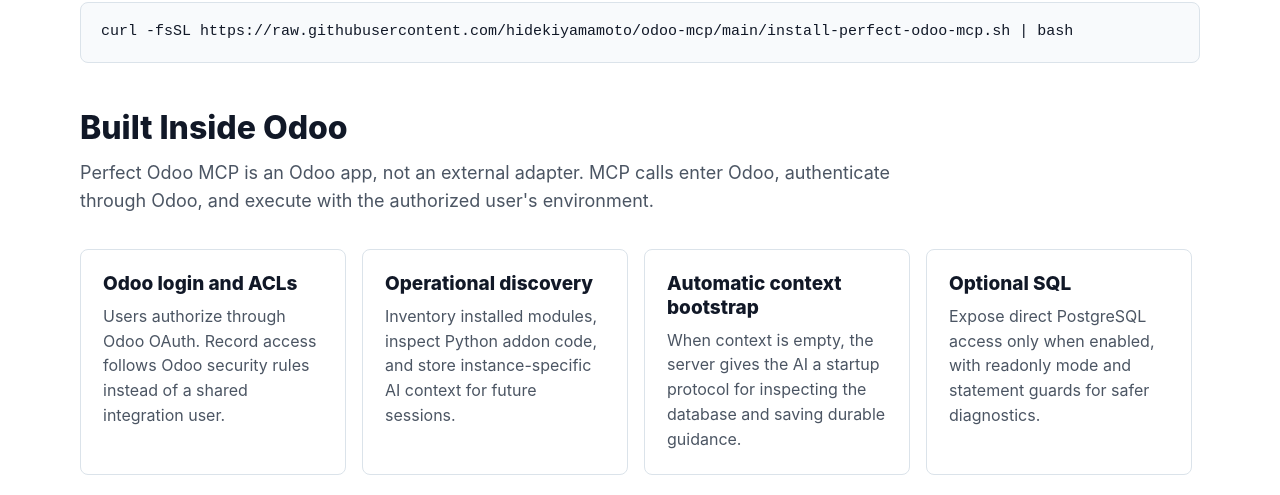
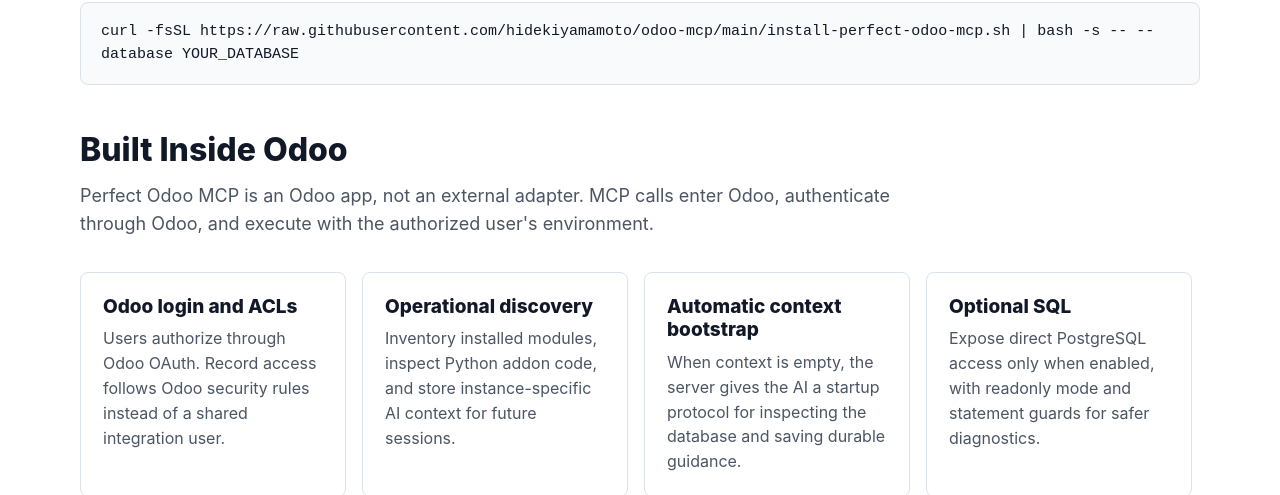
Before and after one commit to hidekiyamamoto/odoo-mcp, a plain HTML site: page perfect_odoo_mcp/static/description/index.html in a window 1280 px wide. Shown: the part 605-1100 px from the top of the page. Drawn offline with Linux system fonts and the light colour scheme.

Commit message:
Standardize installer directory options

```diff
--- a/perfect_odoo_mcp/static/description/index.html
+++ b/perfect_odoo_mcp/static/description/index.html
@@ -40,7 +40,7 @@
     <section style="padding-top:38px;">
       <h2 style="margin:0; color:#111827; font-size:32px; line-height:1.2; font-weight:800;">Usage Debian</h2>
       <div style="margin-top:16px; padding:18px 20px; border:1px solid #dbe3ea; border-radius:8px; background:#f8fafc;">
-        <code style="display:block; color:#111827; font-size:15px; line-height:1.5; white-space:pre-wrap; word-break:break-word;">curl -fsSL https://raw.githubusercontent.com/hidekiyamamoto/odoo-mcp/main/install-perfect-odoo-mcp.sh | bash</code>
+        <code style="display:block; color:#111827; font-size:15px; line-height:1.5; white-space:pre-wrap; word-break:break-word;">curl -fsSL https://raw.githubusercontent.com/hidekiyamamoto/odoo-mcp/main/install-perfect-odoo-mcp.sh | bash -s -- --database YOUR_DATABASE</code>
       </div>
     </section>
 
```
Also changed, not shown: README.md, 1 other file.
